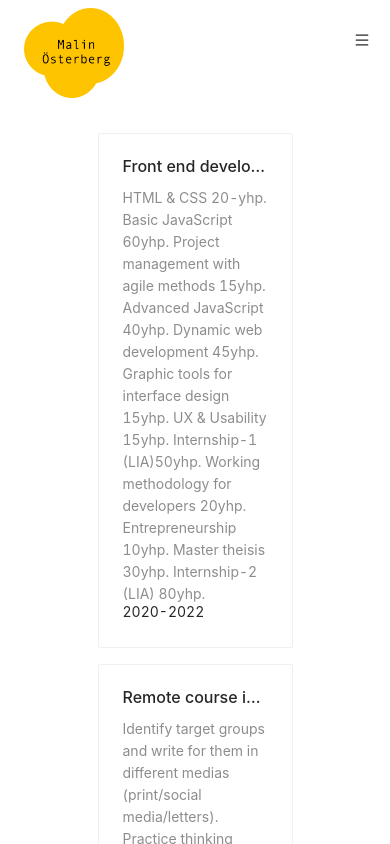
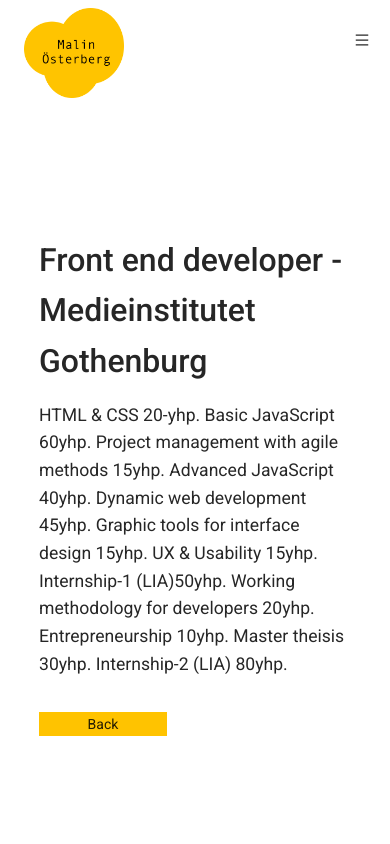
Before and after one commit to msmalinosterberg/new-portfolio, a React (Create React App) app: page /education/1 in a window 390 px wide. Shown: the top 844 px of the page. Built offline with nearby package versions, Linux system fonts and the light colour scheme.

Commit message:
education responsive + education detailpage

```diff
--- a/src/Components/Education.tsx
+++ b/src/Components/Education.tsx
@@ -2,7 +2,7 @@ import { Card, List } from "antd";
 import { Component, CSSProperties } from "react";
 import Col from "antd/lib/grid/col";
 import Row from "antd/lib/grid/row";
-import { withRouter } from "react-router-dom";
+import { Link, withRouter } from "react-router-dom";
 import { educationList } from "./EducationList";
 
 const { Meta } = Card;
@@ -10,7 +10,7 @@ class EducationCard extends Component {
     render() {
         return (
             <Row style={cardContainer}>
-                <Col span={12} style={columnStyle}>
+                <Col lg={{ span: 12 }} md={{ span: 24 }} sm={{ span: 24 }} style={columnStyle}>
                     <List
 
                         grid={{
@@ -25,18 +25,15 @@ class EducationCard extends Component {
                         dataSource={educationList}
                         renderItem={item => (
 
-                            <List.Item>
-                                <Card
+                            <List.Item >
+
+                                <Card size="small" title={item.title} extra={<Link to={'/education/' + item.id}>More</Link>} style={{ width: 'auto', height: 'auto' }}
                                     hoverable
-                                    style={{
-                                        width: 'auto',
-                                        height: 'auto',
-
-                                    }}
                                 >
-                                    <Meta title={item.title} description={item.description} />
+                                    <Meta description={item.description} />
                                     <span> {item.date}</span>
                                 </Card>
+
                             </List.Item>
                         )}
                     />
--- /dev/null
+++ b/src/Components/EducationDetails.tsx
@@ -0,0 +1,89 @@
+import { Col, Row } from "antd/lib/grid";
+import { Component, CSSProperties } from "react";
+import { RouteComponentProps, withRouter } from "react-router-dom";
+import { educationList } from "./EducationList"
+
+import "typeface-roboto";
+
+
+
+interface State {
+    education?: any;
+}
+interface Props extends RouteComponentProps {
+    id: number
+}
+
+class EducationDetails extends Component<Props, State> {
+
+    state: State = {
+        education: {}
+
+    }
+
+
+    componentDidMount() {
+        const educationId = Number((this.props.match.params as any).id)
+        const education = educationList.find((p: { id: number; }) => p.id === educationId);
+        this.setState({ education: education })
+    }
+    navigateBack = () => this.props.history.goBack();
+
+    render() {
+        return (
+
+            <Row style={detailContainer}>
+
+
+
+                <Col lg={{ span: 24 }} style={columnStyle}>
+
+                    <h5 style={titleStyle}>{this.state.education.title}</h5>
+                    <p style={secondStyle}>{this.state.education.description} </p>
+
+                    <button style={buttonStyle} onClick={this.navigateBack}>Back</button>
+                </Col>
+            </Row>
+        );
+    }
+}
+
+export default withRouter(EducationDetails as any);
+
+const detailContainer: CSSProperties = {
+    display: 'flex',
+    justifyContent: 'space-around',
+    width: '80%',
+    margin: 'auto',
+    fontFamily: 'roboto'
+
+}
+
+const columnStyle: CSSProperties = {
+    display: 'flex',
+    flexDirection: 'column',
+    marginTop: '10rem',
+    marginBottom: '5rem',
+}
+
+const titleStyle: CSSProperties = {
+    fontSize: '2rem',
+    marginTop: -10,
+
+};
+
+const buttonStyle: CSSProperties = {
+    marginTop: '1rem',
+    width: '8rem',
+    marginBottom: '6rem',
+    border: 'none',
+    background: '#FFC300',
+
+
+}
+
+const secondStyle: CSSProperties = {
+    fontSize: '1.1rem',
+    fontFamily: 'roboto'
+
+}
--- a/src/Components/MasterView.tsx
+++ b/src/Components/MasterView.tsx
@@ -1,5 +1,6 @@
 import { Route, Switch } from "react-router-dom";
 import Education from "./Education";
+import EducationDetails from "./EducationDetails";
 import Home from "./Home";
 import Navbar from "./Navbar";
 import PageAnimation from "./PageAnimation";
@@ -18,7 +19,10 @@ export default function MasterView() {
                         <WorkCard />
                     </PageAnimation>
                 </Route>
+                <Route path='/education/:id' component={EducationDetails}>
+                </Route>
                 <Route path='/education'> <Education /> </Route>
+
                 <Route exact path='/' component={Home} />
             </Switch>
         </>
```
